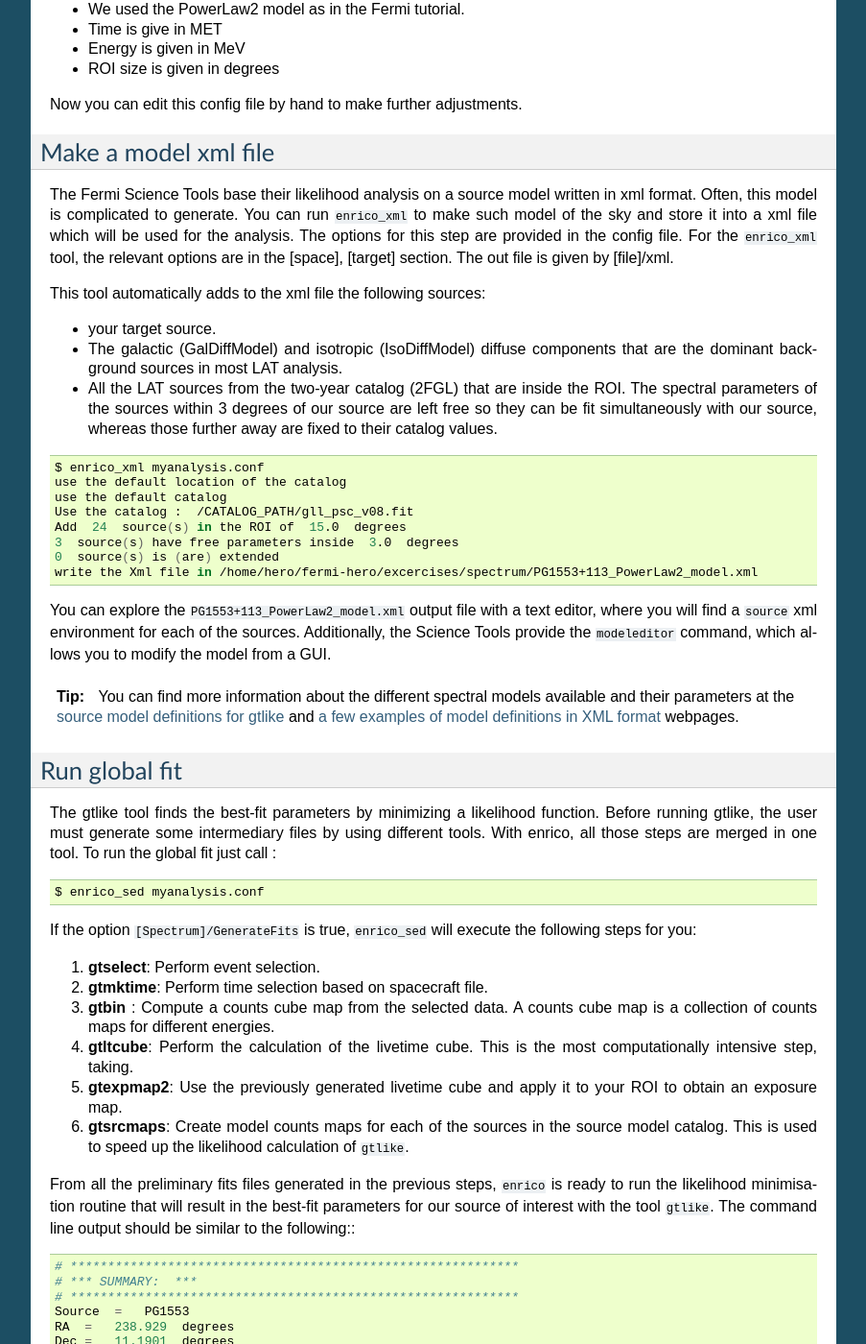
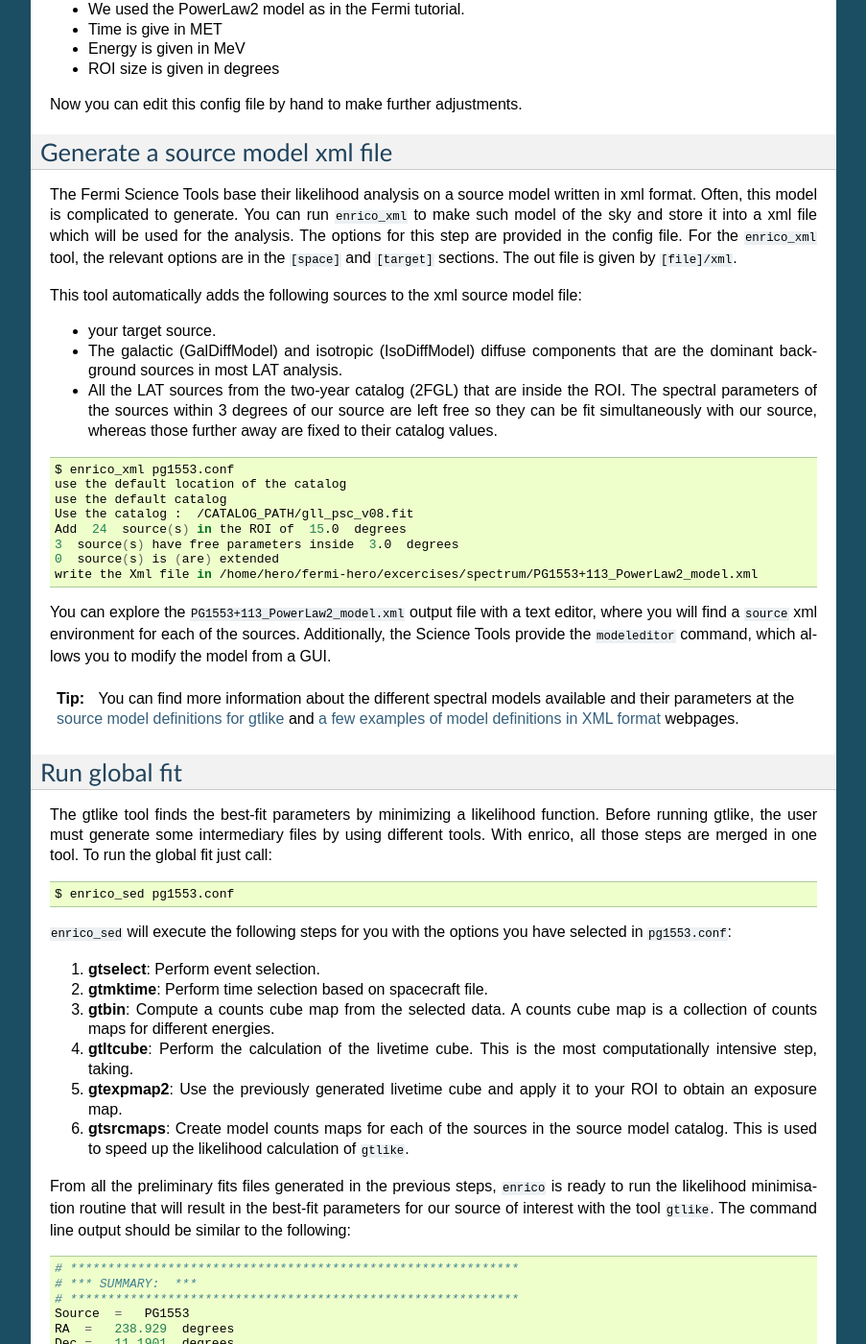
Before and after one commit to gammapy/fermi-hero, a Sphinx documentation site: the page built from docs/spectrum/index.rst, in a window 1280 px wide and 1400 px high, scrolled down 964 px. Shown: the whole window at 96% size, without its empty margins (198-1101 px from the left). Built offline with Sphinx 7.4.7, drawn with Linux system fonts in a browser that asks for light colours; some of the changed text lies outside the part shown.

Commit message:
fix few name

```diff
--- a/docs/spectrum/index.rst
+++ b/docs/spectrum/index.rst
@@ -71,20 +71,19 @@ Note :
 * Energy is given in MeV
 * ROI size is given in degrees
 
-
 Now you can edit this config file by hand to make further adjustments.
 
-Make a model xml file
----------------------
+Generate a source model xml file
+--------------------------------
 
 The Fermi Science Tools base their likelihood analysis on a source model written
 in xml format. Often, this model is complicated to generate. You can run
-``enrico_xml`` to make such model of the sky and store it into a xml file which will
-be used for the analysis.  The options for this step are provided in the config
-file. For the ``enrico_xml`` tool, the relevant options are in the [space],
-[target] section.  The out file is given by [file]/xml.
+``enrico_xml`` to make such model of the sky and store it into a xml file which
+will be used for the analysis.  The options for this step are provided in the
+config file. For the ``enrico_xml`` tool, the relevant options are in the
+``[space]`` and ``[target]`` sections.  The out file is given by ``[file]/xml``.
 
-This tool automatically adds to the xml file the following sources:
+This tool automatically adds the following sources to the xml source model file:
 
 * your target source.
 * The galactic (GalDiffModel) and isotropic (IsoDiffModel) diffuse components
@@ -96,7 +95,7 @@ This tool automatically adds to the xml file the following sources:
 
 .. code-block:: bash
 
-   $ enrico_xml myanalysis.conf
+   $ enrico_xml pg1553.conf
    use the default location of the catalog
    use the default catalog
    Use the catalog :  /CATALOG_PATH/gll_psc_v08.fit
@@ -123,18 +122,19 @@ Run global fit
 The gtlike tool finds the best-fit parameters by minimizing
 a likelihood function. Before running gtlike, the user must generate some
 intermediary files by using different tools. With enrico, all those steps are
-merged in one tool. To run the global fit just call :
+merged in one tool. To run the global fit just call:
 
 .. code-block:: bash
 
-   $ enrico_sed myanalysis.conf
+   $ enrico_sed pg1553.conf
 
-If the option ``[Spectrum]/GenerateFits`` is true, ``enrico_sed`` will execute
-the following steps for you:
+``enrico_sed`` will execute
+the following steps for you with the options you have selected in
+``pg1553.conf``:
 
 #. **gtselect**: Perform event selection.
 #. **gtmktime**: Perform time selection based on spacecraft file.
-#. **gtbin** : Compute a counts cube map from the selected data. A counts cube
+#. **gtbin**: Compute a counts cube map from the selected data. A counts cube
    map is a collection of counts maps for different energies.
 #. **gtltcube**: Perform the calculation of the livetime cube. This is the most
    computationally intensive step, taking.
@@ -147,7 +147,7 @@ the following steps for you:
 From all the preliminary fits files generated in the previous steps, ``enrico``
 is ready to run the likelihood minimisation routine that will result in the
 best-fit parameters for our source of interest with the tool ``gtlike``.  The
-command line output should be similar to the following:::
+command line output should be similar to the following::
 
     # ************************************************************
     # *** SUMMARY:  ***
@@ -279,7 +279,7 @@ command line output should be similar to the following:::
 
 
 After the fit has converged, ``enrico`` prints the best-fit parameters for all
-the sources in the model file, including our source of interest:::
+the sources in the model file, including our source of interest::
 
     Values and (MINOS) errors for PG1553
     TS :  2189.41693741
@@ -313,17 +313,20 @@ identify any sources that have been imperfectly modeled.
     the observed emission.
 
 A file with the extension 'results' will be produced and where all the results
-will be stored.  If you want to refit the data because e.g. you changed the xml
-model, you are not force to regenerate the fits file. Only the gtlike tool
-should be executed again.  You can do this with enrico by changing the option
-``[spectrum]/FitsGeneration`` from yes to no, and enrico will bypass all the
-preliminary calculations and perform only the fit.
+will be stored.
+
+.. note::
+    If you want to refit the data because e.g. you changed the xml
+    model, you are not force to regenerate the fits file. Only the gtlike tool
+    should be executed again.  You can do this with enrico by changing the option
+    ``[spectrum]/FitsGeneration`` from yes to no, and enrico will bypass all the
+    preliminary calculations and perform only the fit.
 
 You can use ``enrico_testmodel`` to compute the log(likelihood) of the models
 ``PowerLaw``, ``LogParabola`` and ``PLExpCutoff``. An ascii file is then produced in
 the Spectrum folder with the value of the log(likelihood) for each model. You
 can then use the `Wilk's
-theorem<http://en.wikipedia.org/wiki/Likelihood-ratio_test>`_ to decide which
+theorem <http://en.wikipedia.org/wiki/Likelihood-ratio_test>`_ to decide which
 model best describes the data.
 
 Compute flux points
```
Also changed, not shown: other parts of docs/spectrum/index.rst (+1 -1 lines).
